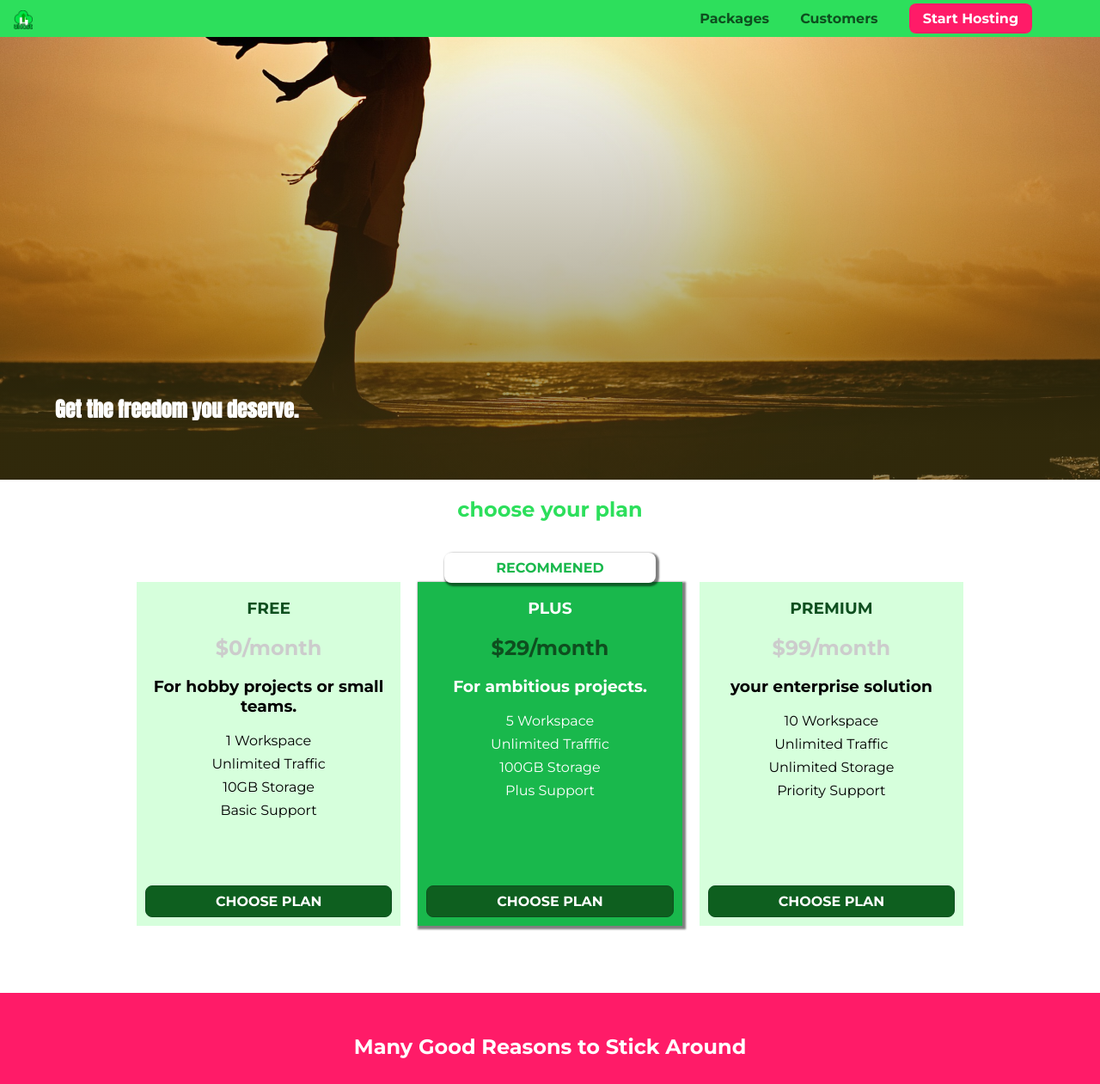
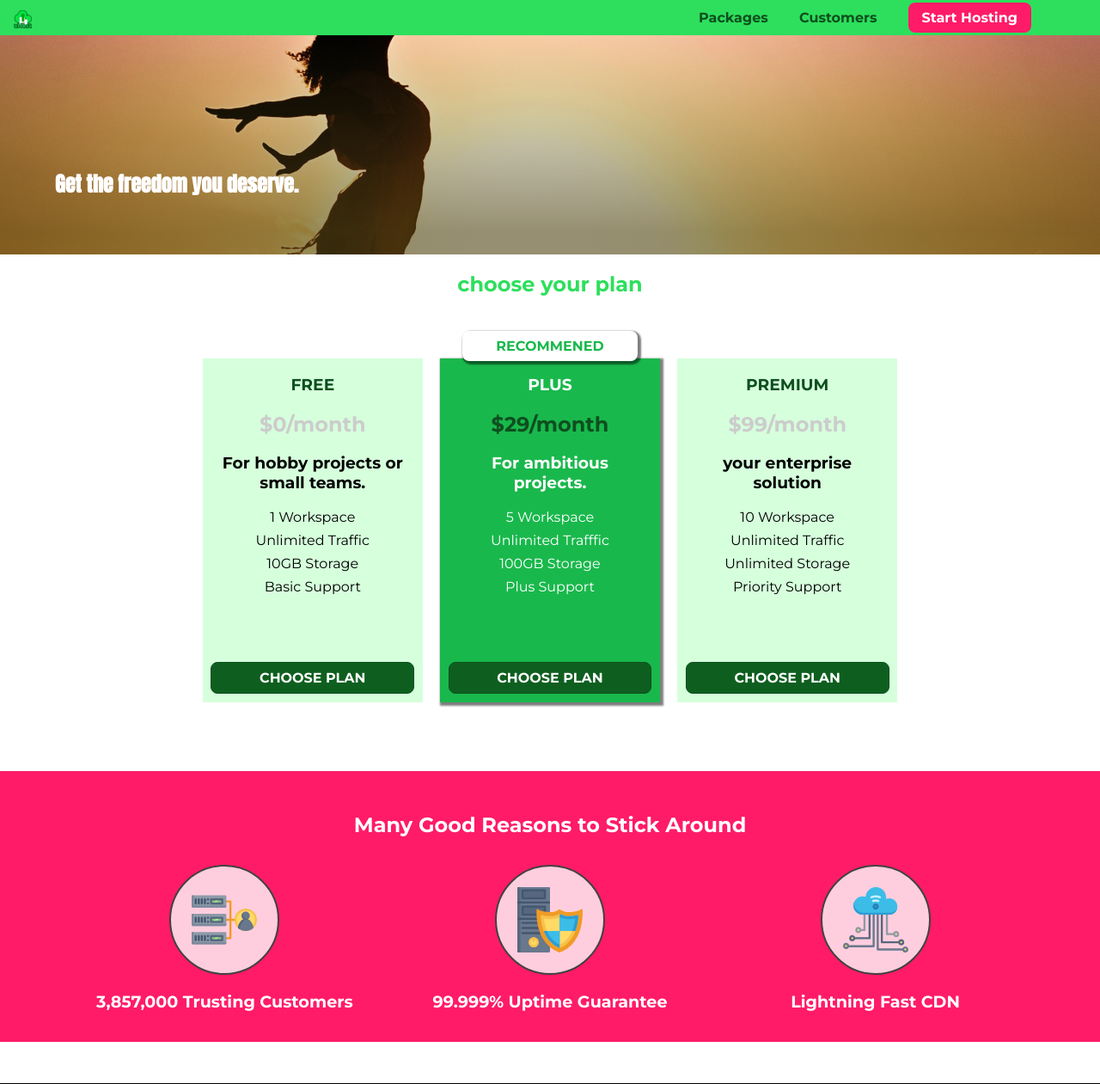
Before and after one commit to yiminwook/HTML-CSS-Study, a plain HTML site: page basic01/index.html in a window 1280 px wide. Shown: the top 1261 px of the page at 86% size. Drawn offline with Linux system fonts and the light colour scheme.

Commit message:
Refactoring: unit

```diff
--- a/basic01/index.css
+++ b/basic01/index.css
@@ -12,7 +12,19 @@
 
 body {
   font-family: "Montserrat", sans-serif;
-  margin: 30px 0 0 0;
+  margin: 2rem 0 0 0;
+}
+
+.backdrop {
+  position: absolute;
+  display: none;
+  top: 0;
+  left: 0;
+  z-index: 200;
+  /* vmin view port width와 height중 낮은 값을 기준으로 잡는다.*/
+  width: 100vw;
+  height: 100vh;
+  background: rgba(0, 0, 0, 0.5);
 }
 
 /* header */
@@ -24,7 +36,7 @@ body {
   left: 0;
   width: 100%;
   background-color: #2ddf5c;
-  padding: 8px 16px;
+  padding: 0.5rem 1rem;
 }
 
 .main-header > div {
@@ -36,10 +48,10 @@ body {
   color: #0e4f1f;
   text-decoration: none;
   font-weight: bold;
-  font-size: 22px;
+  font-size: 1.3rem;
   /* a태그가 인라인요소 */
   display: inline-block;
-  width: 22px;
+  width: 1.3rem;
 }
 
 .main-header img {
@@ -63,14 +75,14 @@ body {
 
 .main-nav__item {
   display: inline-block;
-  margin: 0 16px;
+  margin: 0 1rem;
 }
 
 .main-nav__item > a {
   text-decoration: none;
   color: #0e4f1f;
   font-weight: bold;
-  padding: 4px 0;
+  padding: 0.25rem 0;
 }
 
 .main-nav__item > a:hover,
@@ -83,7 +95,7 @@ body {
 .main-nav__item--cta a {
   color: white;
   background-color: #ff1b68;
-  padding: 8px 16px;
+  padding: 0.5rem 1rem;
   border-radius: 8px;
 }
 .main-nav__item--cta a:hover,
@@ -97,7 +109,7 @@ body {
 .main-footer {
   background-color: black;
   color: white;
-  padding: 32px;
+  padding: 2rem;
 }
 
 .main-footer__links {
@@ -109,7 +121,7 @@ body {
 
 .main-footer__link {
   display: inline-block;
-  margin: 0 16px;
+  margin: 0 1rem;
 }
 
 .main-footer__link a {
--- a/basic01/index.html
+++ b/basic01/index.html
@@ -10,6 +10,7 @@
     <link rel="stylesheet" href="./main.css" />
   </head>
   <body>
+    <div class="backdrop"></div>
     <header class="main-header">
       <div>
         <a href="index.html" class="main-header__brand">
--- a/basic01/main.css
+++ b/basic01/main.css
@@ -2,7 +2,7 @@
 #product-overview {
   /* 단색 배경은 하나 이미지는 여러개를 쌓을 수 있다. */
   background: linear-gradient(to top, rgba(80, 68, 18, 0.6) 10%, transparent),
-    url("./public/freedom.jpg") 0% 80% / cover no-repeat border-box, #ff1b68;
+    url("./public/freedom.jpg") 10% 30% / cover no-repeat border-box, #ff1b68;
   /* background-image: url("./public/freedom.jpg");
   background-size: cover;
   background-position: 0% 80%; left 10% bottom 20%
@@ -10,15 +10,16 @@
   background-clip: border-box;
   background-repeat: no-repeat; */
   /* background-attachment: fixed; */
-  width: 100%;
-  padding: 10px;
-  height: 528px;
+  width: 100vw;
+  height: 33vh;
   position: relative;
 }
 
 #product-overview h1 {
   color: white;
   font-family: "Anton", "sans-serif";
+  /* static, relative의 100% width는 부모요소의 content값 */
+  /* absolute의 100% width는 부모요소(relative)의 padding + content값 */
   position: absolute;
   left: 0;
   bottom: 0;
@@ -32,7 +33,7 @@
 
 /* plan */
 .plan__container {
-  margin-top: 40px;
+  margin-top: 2.5rem;
   margin-left: auto;
   margin-right: auto;
   width: 80%;
@@ -42,11 +43,11 @@
 .plan {
   display: inline-block;
   vertical-align: bottom;
-  width: 30%;
-  min-width: 270px;
-  padding: 0 16px;
-  min-height: 400px;
-  margin: 30px 8px;
+  width: 25%;
+  min-width: 14rem;
+  padding: 0 1rem;
+  min-height: 25rem;
+  margin: 2rem 0.5rem;
   background-color: #d6ffdc;
   /* relative에서 위치를 조정하면 자기자신을 기준으로 이동한다. */
   position: relative;
@@ -68,7 +69,7 @@
 }
 
 .plan > ul > li {
-  margin: 8px 0;
+  margin: 0.5rem 0;
 }
 
 .plan--highlighted {
@@ -88,12 +89,12 @@
 .plan__anotation {
   background-color: white;
   color: #19b84c;
-  padding: 8px;
-  border-radius: 8px;
+  padding: 0.5rem;
+  border-radius: 0.5rem;
   box-shadow: 2px 2px 2px 2px rgba(0, 0, 0, 0.5);
   /* absoulte의 위치를 조정하면 가장 가까운 조상의 position을 기준으로 이동한다. */
   position: absolute;
-  top: -50px;
+  top: -3rem;
   left: 10%;
   right: 10%;
   font-size: medium;
@@ -102,22 +103,22 @@
 
 .plan button {
   position: absolute;
-  left: 10px;
-  right: 10px;
-  bottom: 10px;
+  left: 0.6rem;
+  right: 0.6rem;
+  bottom: 0.6rem;
 }
 
 /* key */
 #key-features {
   background-color: #ff1b68;
-  margin-top: 48px;
-  margin-bottom: 48px;
-  padding: 16px;
+  margin-top: 3rem;
+  margin-bottom: 3rem;
+  padding: 1rem;
 }
 
 #key-features .section-title {
   color: white;
-  margin: 32px;
+  margin: 2rem;
 }
 
 .key-feature__list {
@@ -140,12 +141,12 @@
   border-radius: 50%;
   border: 2px solid #424242;
   margin: auto;
-  padding: 20px;
+  padding: 1.5rem;
 }
 
 .key-feature__discription {
   text-align: center;
   font-weight: bold;
   color: white;
-  font-size: 20px;
+  font-size: 1.2rem;
 }
```
Also changed, not shown: basic01/pages/customers.css (+11 -7 lines), basic01/pages/custormers.html (+1 -0 lines), basic01/pages/packages.css (+10 -10 lines), basic01/pages/packages.html (+1 -0 lines), 1 other file.
